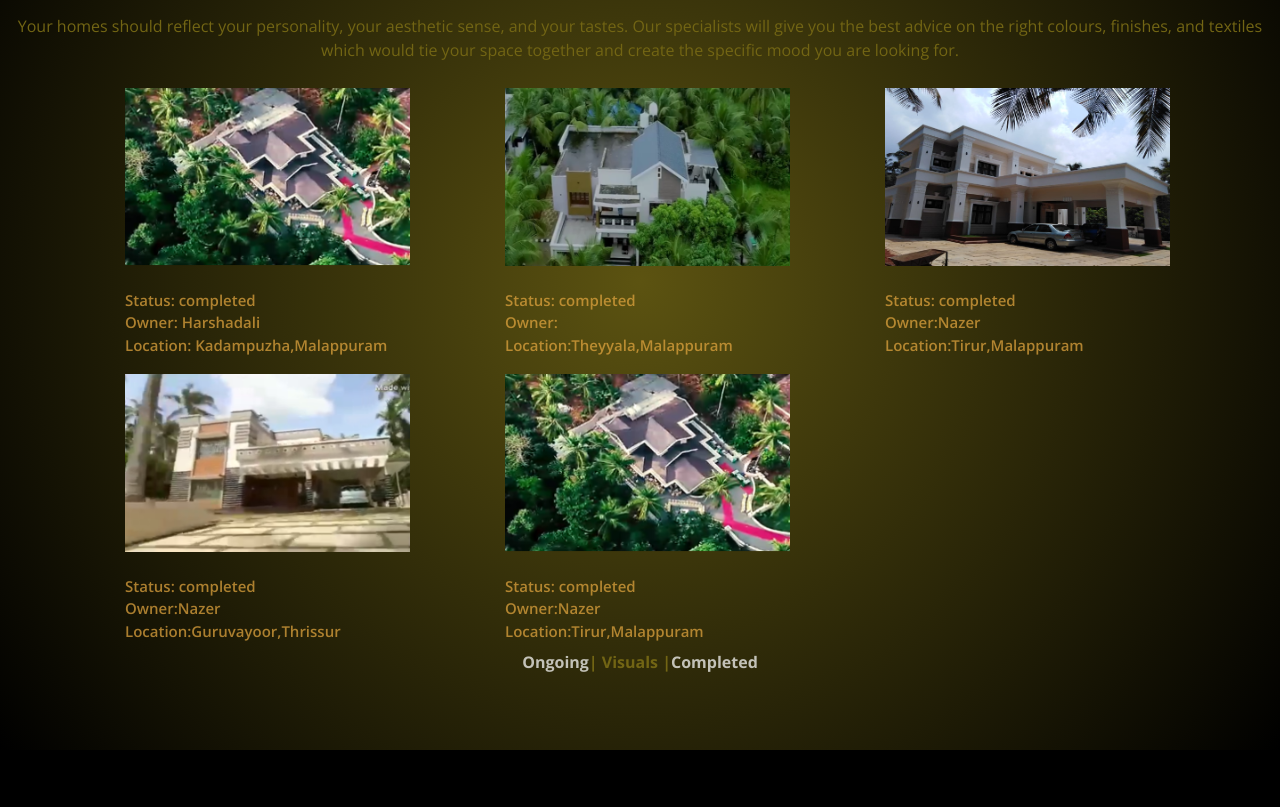
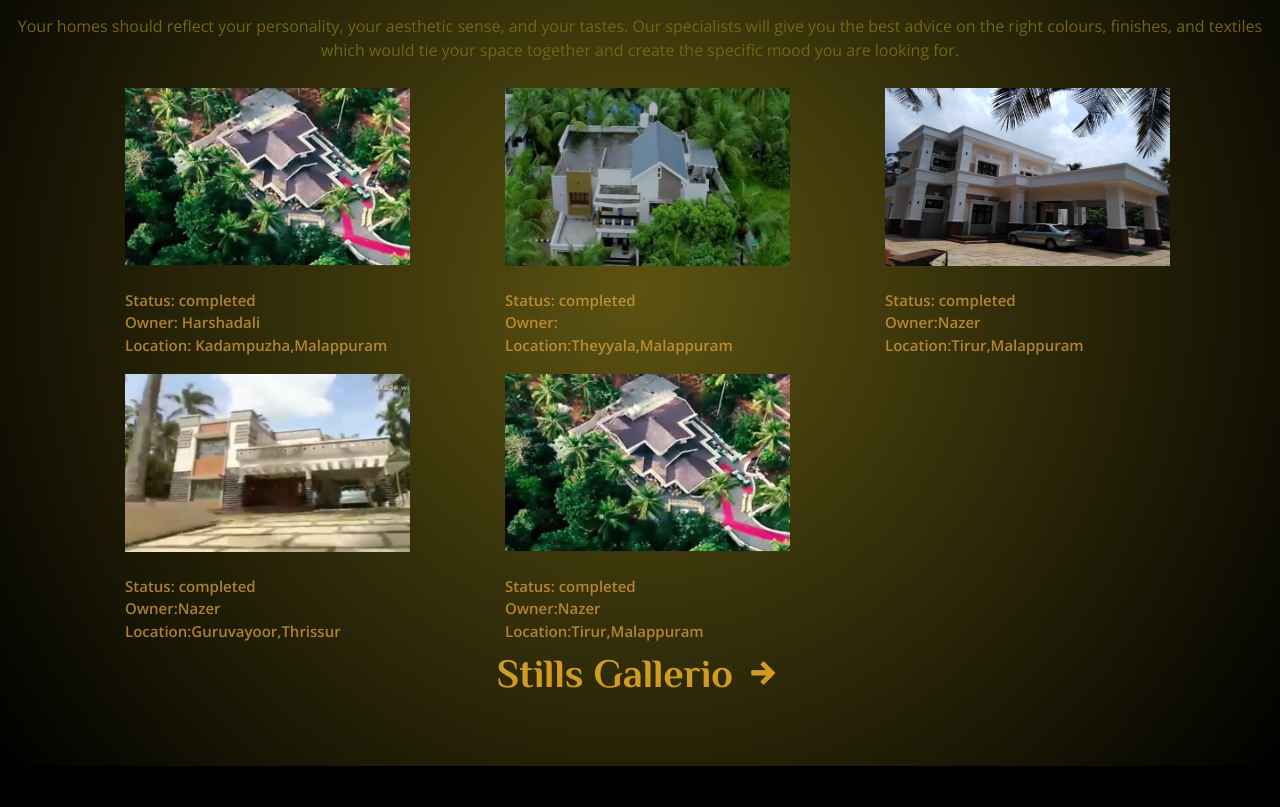
Before and after one commit to Abhishekkannath/Capital-Interiors-digispace, a plain HTML site: page gallery.html in a window 1280 px wide. Shown: the part 187-994 px from the top of the page. Drawn offline with nearby package versions, Linux system fonts and the light colour scheme.

Commit message:
Update gallery.html

```diff
--- a/gallery.html
+++ b/gallery.html
@@ -172,8 +172,8 @@
       </div>
 
       <div class="col-md-12 text-center">
-        <p><strong><a href="ongoing.html">Ongoing</a>| Visuals |<a href="photogallery.html">Completed</a></strong>  </p>
-      </div>
+        <a href="photogallery.html"><h12>Stills Gallerio <i class="icofont-arrow-right "></i></h12></a>
+     </div>
 
 
 
```
